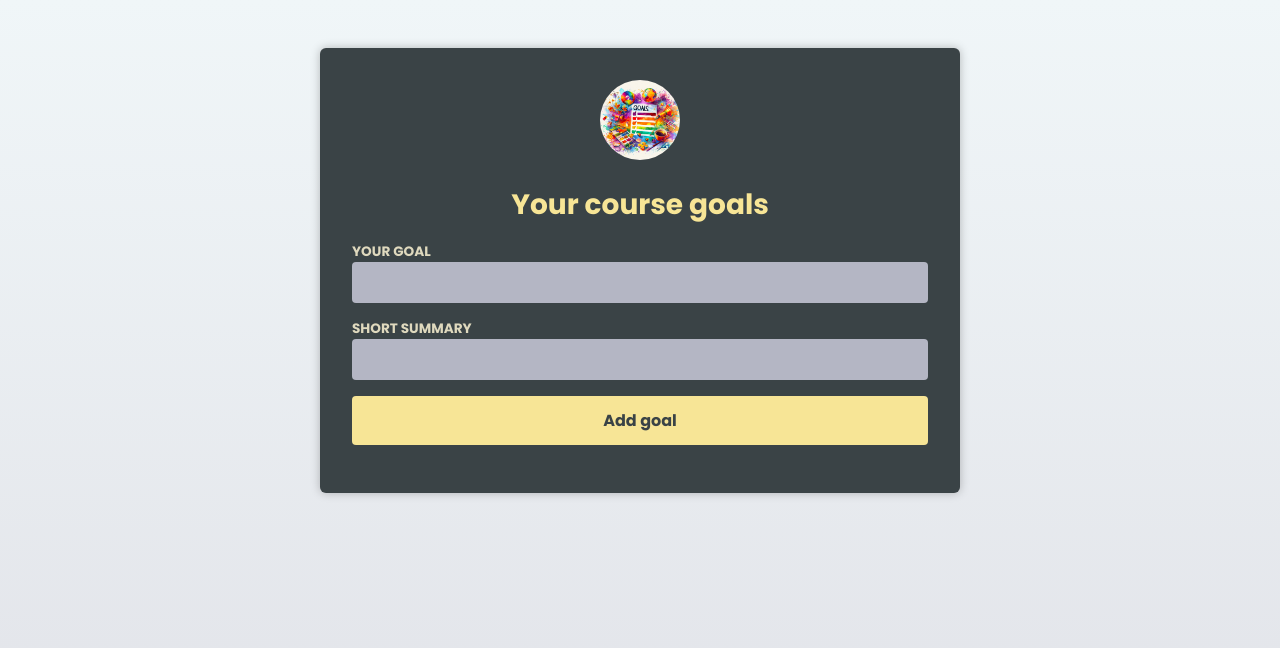
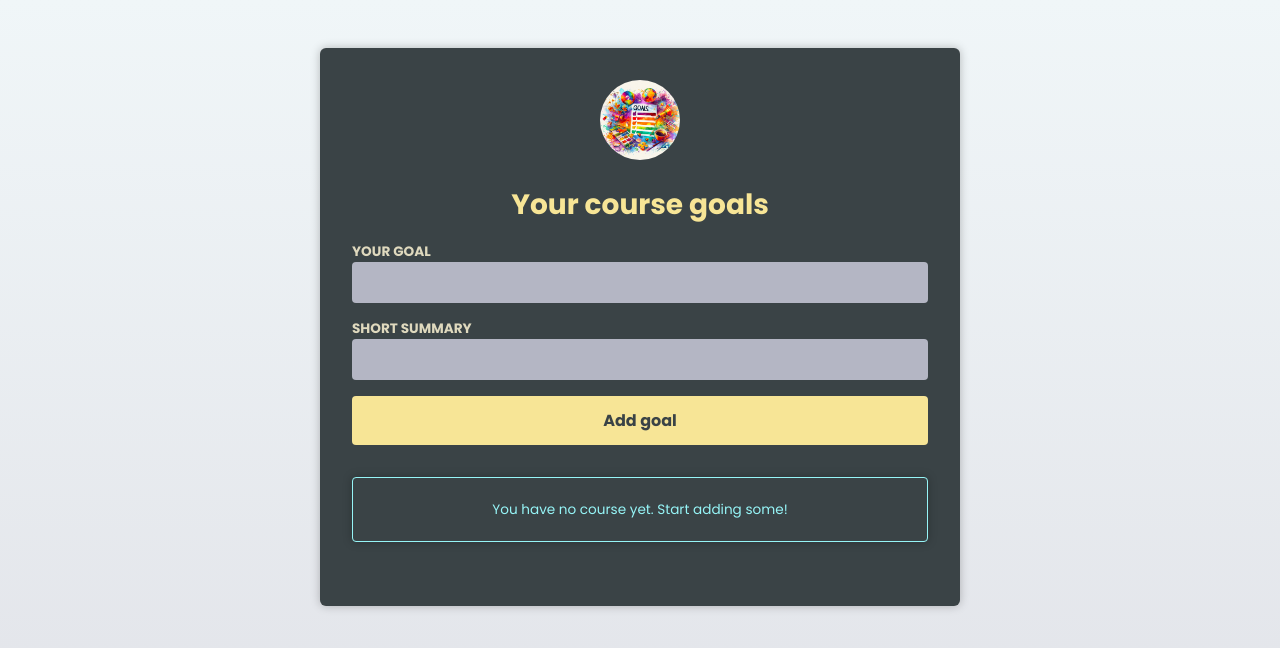
Before and after one commit to bryanmsombra27/react-ts-basics, a React (Vite) app: page / in a window 1280 px wide. Shown: the top 648 px of the page. Built offline with nearby package versions, Linux system fonts and the light colour scheme.

Commit message:
adding infoBox component

```diff
--- a/src/components/CourseGoalList.tsx
+++ b/src/components/CourseGoalList.tsx
@@ -1,5 +1,7 @@
+import { ReactNode } from "react";
 import { courseGoal } from "../App";
 import CourseGoal from "./CourseGoal";
+import InfoBox from "./InfoBox";
 
 interface courseGoalList {
   goals: courseGoal[];
@@ -7,8 +9,26 @@
 }
 
 const CourseGoalList = ({ goals, handleClick }: courseGoalList) => {
+  let warningBox: ReactNode;
+
+  if (goals.length === 0)
+    return (
+      <InfoBox mode="hint">You have no course yet. Start adding some!</InfoBox>
+    );
+
+  if (goals.length >= 4)
+    warningBox = (
+      <InfoBox
+        mode="warning"
+        severity="medium"
+      >
+        Your collecting a lot of goals. Don't put too much on your plate!
+      </InfoBox>
+    );
+
   return (
     <>
+      {warningBox}
       <ul>
         {goals.map((goal) => (
           <CourseGoal
--- /dev/null
+++ b/src/components/InfoBox.tsx
@@ -0,0 +1,35 @@
+import { ReactNode } from "react";
+
+interface HintBoxProps {
+  mode: "hint";
+  children: ReactNode;
+}
+interface WarningBoxProps {
+  mode: "warning";
+  severity: "low" | "medium" | "high";
+  children: ReactNode;
+}
+
+type InfoBoxProps = HintBoxProps | WarningBoxProps;
+
+const InfoBox = (props: InfoBoxProps) => {
+  const { mode, children } = props;
+
+  if (mode == "hint")
+    return (
+      <aside className="infobox infobox-hint">
+        <p>{children}</p>
+      </aside>
+    );
+
+  const { severity } = props;
+
+  return (
+    <aside className={`infobox infobox-warning warning--${severity}`}>
+      <h2>Warning</h2>
+      <p>{children}</p>
+    </aside>
+  );
+};
+
+export default InfoBox;
--- a/src/index.css
+++ b/src/index.css
@@ -126,7 +126,31 @@
   color: #f9a73b;
 }
 
-.fallback {
+.infobox {
+  margin: 2rem 0;
+  padding: 0.5rem;
   text-align: center;
-  color: #acd1ce;
+  box-shadow: 0 0 10px rgba(0, 0, 0, 0.25);
+  font-size: 0.85rem;
+  border-radius: 4px;
 }
+
+.infobox-hint {
+  border: 1px solid #96f5f7;
+  color: #96f5f7;
+}
+
+.infobox-warning.warning--low {
+  border: 1px solid #f6d84f;
+  color: #f6d84f;
+}
+
+.infobox-warning.warning--medium {
+  border: 1px solid #f9a73b;
+  color: #f9a73b;
+}
+
+.infobox-warning.warning--high {
+  border: 1px solid #f97373;
+  color: #f97373;
+}
```
